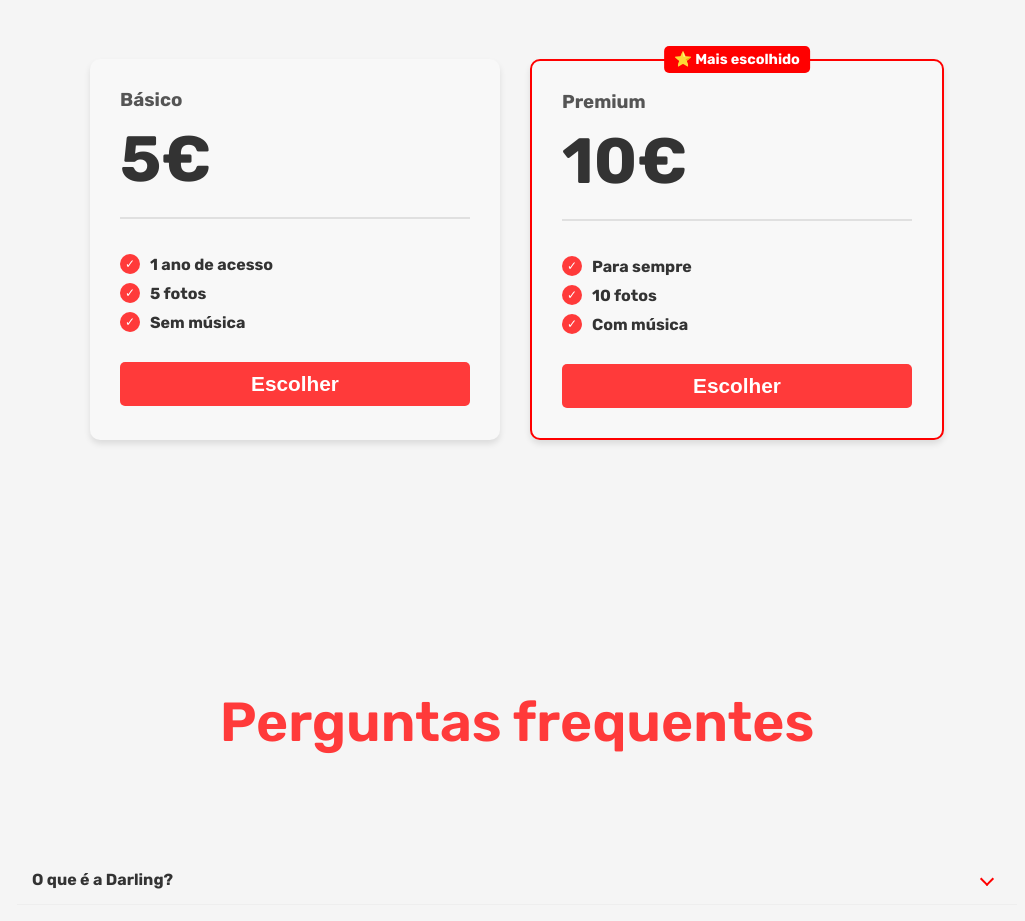
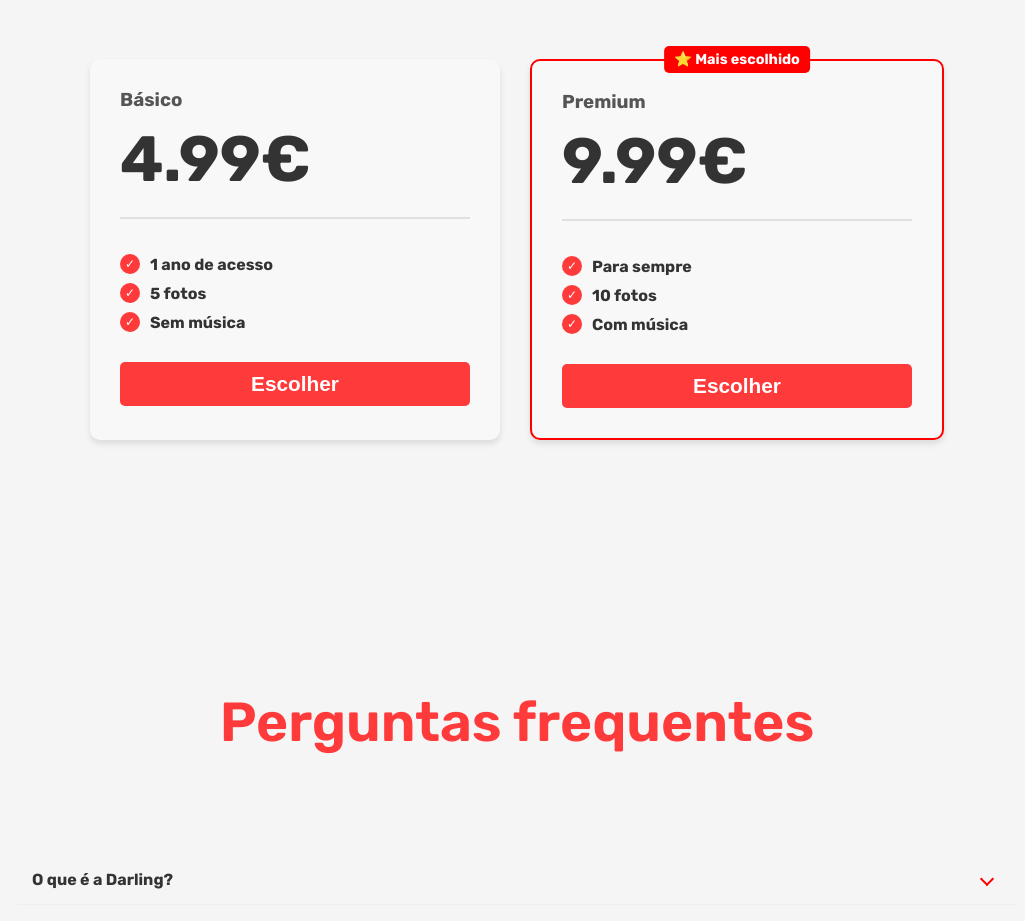
Before and after one commit to henriqueffazendeiro/darling.pt, a website: page public/index.html in a window 1280 px wide. Shown: the part 1960-2881 px from the top of the page, without its empty margins (123-1148 px from the left). Drawn offline with nearby package versions, Linux system fonts and the light colour scheme.

Commit message:
Update price display to use Euro currencg

```diff
--- a/public/index.html
+++ b/public/index.html
@@ -83,7 +83,7 @@
             <div class="price-options">
                 <div class="price-box">
                     <h3>Básico</h3>
-                    <p class="price"><strong>5€</strong></p>
+                    <p class="price"><strong>4.99€</strong></p>
                     <ul>
                         <li><strong>1 ano de acesso</strong></li>
                         <li><strong>5 fotos</strong></li>
@@ -95,7 +95,7 @@
                 <div class="price-box popular">
                     <div class="popular-tag">⭐ Mais escolhido</div>
                     <h3>Premium</h3>
-                    <p class="price"><strong>10€</strong></p>
+                    <p class="price"><strong>9.99€</strong></p>
                     <ul>
                         <li><strong>Para sempre</strong></li>
                         <li><strong>10 fotos</strong></li>
```
